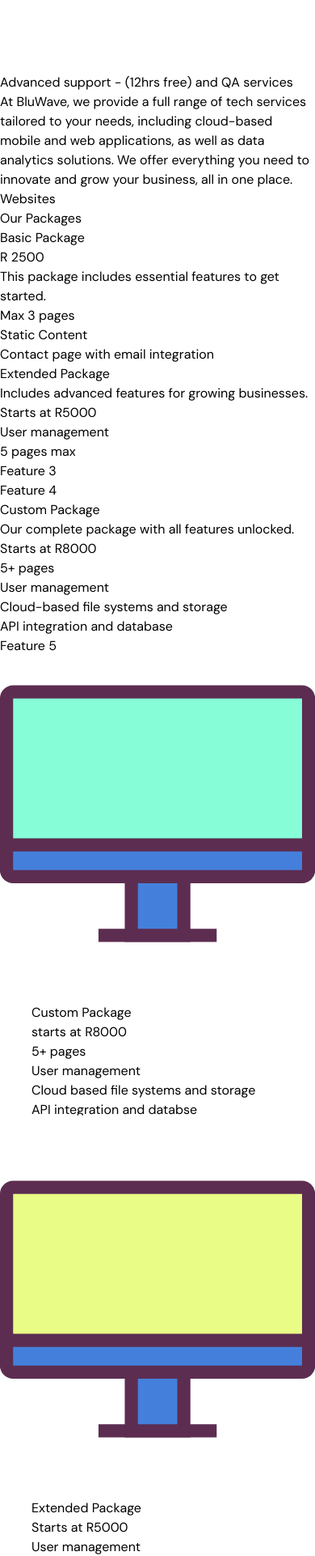
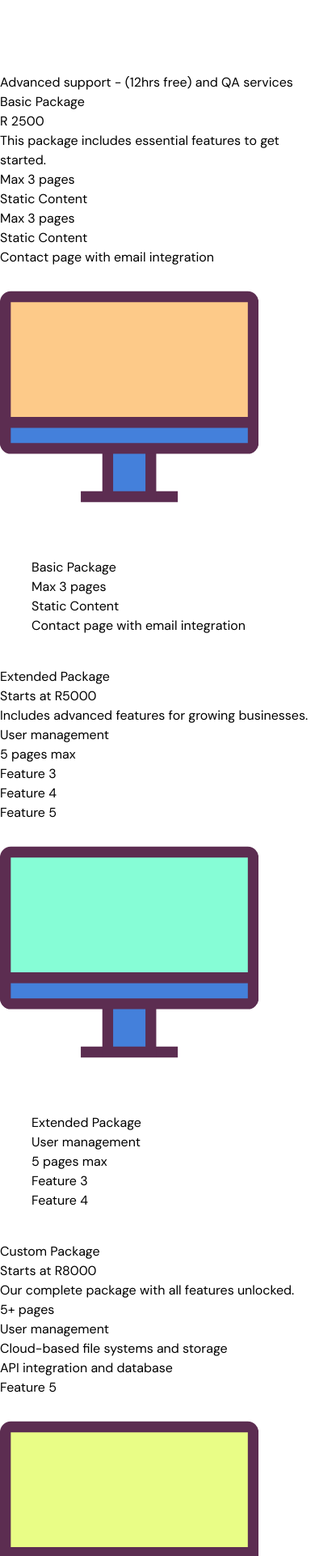
Before and after one commit to NicholasJardine/DeepBlu, a Next.js app: page /pricing in a window 390 px wide. Shown: the part 7054-8976 px from the top of the page at 81% size. Built offline with nearby package versions, Linux system fonts and the light colour scheme.

Commit message:
added more to website pricing

```diff
--- a/src/sections/WebDev.tsx
+++ b/src/sections/WebDev.tsx
@@ -1,52 +1,239 @@
+
+// "use client";
+// import ArrowIcon from '@/assets/arrow-right.svg'
+// import cogImage from '@/assets/cog.png'
+
+// import cylinderImage from '@/assets/cylinder.png'
+// import noodleImage from '@/assets/noodle.png'
+
+// import Image from 'next/image';
+// import {motion, useScroll, useTransform, useMotionValueEvent} from 'framer-motion'
+// import { useRef } from 'react';
+// import LottieAnimation from '@/components/waves';
+// import ServicesGrid from '@/components/services_grid';
+// export const WebDev = () => {
+//   const heroRef = useRef(null);
+//   const {scrollYProgress} = useScroll({
+//     target: heroRef,
+//     offset: ["start end", "end start"]
+//   });
+
+//   const translateY = useTransform(scrollYProgress, [0,1], [150,-150]);
+
+//   return (
+
+//     <section ref={heroRef} className='mt-4 pt-8 pb-20 md:pt-5 md:pb-10 bg-[radial-gradient(ellipse_200%_100%_at_bottom_left,#183EC2,#EAEEFE_86%)] overflow-x-clip'>
+//       <div className="container">
+//         <div className='md:flex flex-col items-center'>
+//         {/* <h1 className="text-5xl md:text-7xl font-bold tracking-tighter bg-gradient-to-b from-black to-[#001E80] text-transparent bg-clip-text mt-6">One stop shop</h1> */}
+//         <div className='md:w-[65%] md:mr-16 text-center'>
+//         {/* <div className="tag">Version 2.0 is here</div> */}
+//         {/* <p className="text-xl text-[#010D3E] tracking-tight mt-6">At BluWave, we offer a comprehensive range of tech services tailored to your needs. Whether it's cloud-based mobile and web applications or advanced data science solutions, we provide everything you need to innovate and grow your business—all in one place.</p> */}
+//           <p className="text-lg text-[#010D3E] tracking-tight mt-6">
+//           At BluWave, we provide a full range of tech services tailored to your needs, including cloud-based mobile and web applications, as well as data analytics solutions. We offer everything you need to innovate and grow your business, all in one place.</p>
+
+//           <h3 className="section-description lg:mt-16 tag-2 mb-16">Websites</h3>
+
+
+//         </div>
+//         <div className='mt-20 md:mt-0 md:h-[648px] md:flex-1 relative'>
+//         {/* <ServicesGrid/> */}
+//         <section className="py-16 bg-transparent">
+//   <div className="container mx-auto px-6 lg:px-16">
+//     <div className="grid grid-cols-1 lg:grid-cols-2 gap-12 items-center">
+//       {/* First Column: Packages and Features */}
+//       <div>
+//         <h1 className="text-3xl font-bold mb-6">Our Packages</h1>
+//         <div className="space-y-8">
+//   {/* Package 1: Basic Package */}
+//   <div className="bg-black text-white p-6 rounded-lg shadow-lg">
+//     <h3 className="text-xl font-semibold">Basic Package</h3>
+//     <h4>R 2500</h4>
+//     <p className="mt-2 text-gray-300">
+//       This package includes essential features to get started.
+//     </p>
+//     <ul className="mt-4 list-disc list-inside space-y-2">
+//       <li>Max 3 pages</li>
+//       <li>Static Content</li>
+//       <li>Contact page with email integration</li>
+//     </ul>
+//   </div>
+
+//   {/* Package 2: Extended Package */}
+//   <div className="bg-black text-white p-6 rounded-lg shadow-lg">
+//     <h3 className="text-xl font-semibold">Extended Package</h3>
+//     <p className="mt-2 text-gray-300">
+//       Includes advanced features for growing businesses.
+//     </p>
+//     <ul className="mt-4 list-disc list-inside space-y-2">
+//       <h2 className="text-lg font-bold text-white">Starts at R5000</h2>
+//       <li>User management</li>
+//       <li>5 pages max</li>
+//       <li>Feature 3</li>
+//       <li>Feature 4</li>
+//     </ul>
+//   </div>
+
+//   {/* Package 3: Custom Package */}
+//   <div className="bg-black text-white p-6 rounded-lg shadow-lg">
+//     <h3 className="text-xl font-semibold">Custom Package</h3>
+//     <p className="mt-2 text-gray-300">
+//       Our complete package with all features unlocked.
+//     </p>
+//     <ul className="mt-4 list-disc list-inside space-y-2">
+//       <h2 className="text-lg font-bold text-white">Starts at R8000</h2>
+//       <li>5+ pages</li>
+//       <li>User management</li>
+//       <li>Cloud-based file systems and storage</li>
+//       <li>API integration and database</li>
+//       <li>Feature 5</li>
+//     </ul>
+//   </div>
+// </div>
+
+//       </div>
+
+//       {/* Second Column: Image */}
+//       <div className="relative flex justify-center ">
+//   {/* SVG Image */}
+//   <Image
+//     src="/computer-2.svg"
+//     alt="Computer Screen"
+//     width={320}
+//     height={320}
+//     className="rounded-lg"
+//   />
+
+//   {/* Superimposed Package Content */}
+//   <div
+//     className="absolute inset-0 flex items-center justify-center"
+//     style={{
+//       padding: '10%',   // Adds padding to fit the content neatly inside the SVG screen
+//       overflow: 'hidden',  // Ensures no content spills out
+//       clipPath: 'inset(10% 10% 20% 10%)',  // Constrains the content to the SVG screen
+//     }}
+//   >
+//     <div className="bg-transparent p-4 rounded-md shadow-lg w-full h-full overflow-auto">
+//     <h3 className="text-xl font-semibold">Custom Package</h3>
+//             {/* <p className="mt-2 text-gray-600">Our complete package with all features unlocked.</p> */}
+//             <ul className="mt-2 list-disc list-inside text-sm space-y-1">
+//             <h2>starts at R8000</h2>
+
+//               <li>5+ pages</li>
+//               <li>User management</li>
+//               <li>Cloud based file systems and storage</li>
+//               <li>API integration and databse</li>
+//             </ul>
+//     </div>
+//   </div>
+// </div>
+
+
+// <div className="relative flex justify-center ">
+//   {/* SVG Image */}
+//   <Image
+//     src="/computer-3.svg"
+//     alt="Computer Screen"
+//     width={320}
+//     height={320}
+//     className="rounded-lg"
+//   />
+
+//   {/* Superimposed Package Content */}
+//   <div
+//     className="absolute inset-0 flex items-center justify-center"
+//     style={{
+//       padding: '10%',   // Adds padding to fit the content neatly inside the SVG screen
+//       overflow: 'hidden',  // Ensures no content spills out
+//       clipPath: 'inset(10% 10% 20% 10%)',  // Constrains the content to the SVG screen
+//     }}
+//   >
+//     <div className="bg-transparent p-4 rounded-md shadow-lg w-full h-full overflow-auto">
+//       <h3 className="text-lg font-bold text-center truncate">Extended Package</h3>
+//       <p className="mt-2 text-gray-600 text-sm text-center">
+//         Starts at R5000
+//       </p>
+//       <ul className="mt-2 list-disc list-inside text-sm space-y-1">
+//         <li>User management</li>
+//         <li>5 pages max</li>
+//         <li>Feature 3</li>
+//         <li>Feature 4</li>
+//       </ul>
+//     </div>
+//   </div>
+// </div>
+
+// <div className="relative flex justify-center ">
+//   {/* SVG Image */}
+//   <Image
+//     src="/computer.svg"
+//     alt="Computer Screen"
+//     width={320}
+//     height={320}
+//     className="rounded-lg"
+//   />
+
+//   {/* Superimposed Package Content */}
+//   <div
+//     className="absolute inset-0 flex items-center justify-center"
+//     style={{
+//       padding: '10%',   // Adds padding to fit the content neatly inside the SVG screen
+//       overflow: 'hidden',  // Ensures no content spills out
+//       clipPath: 'inset(10% 10% 20% 10%)',  // Constrains the content to the SVG screen
+//     }}
+//   >
+//     <div className="bg-transparent p-4 rounded-md shadow-lg w-full h-full overflow-auto">
+//     <h3 className="text-xl font-semibold">Basic Package</h3>
+//             <h4>R 2500</h4>
+//             {/* <p className="mt-2 text-gray-600">This package includes essential features to get started.</p> */}
+//             <ul className="mt-2 list-disc list-inside text-sm space-y-1">              <li>Max 3 pages</li>
+//               <li>Static Content</li>
+//               <li>Contact page with email integration</li>
+//             </ul>
+
+//     </div>
+//   </div>
+// </div>
+
+//     </div>
+//   </div>
+// </section>
+
+
+//       </div>
+//       </div>
+//       </div>
+//     </section>
+//   );
+// };
+
 
 "use client";
-import ArrowIcon from '@/assets/arrow-right.svg'
-import cogImage from '@/assets/cog.png'
+import Image from 'next/image';
+import { useRef } from 'react';
+import { motion, useScroll, useTransform } from 'framer-motion';
 
-import cylinderImage from '@/assets/cylinder.png'
-import noodleImage from '@/assets/noodle.png'
-
-import Image from 'next/image';
-import {motion, useScroll, useTransform, useMotionValueEvent} from 'framer-motion'
-import { useRef } from 'react';
-import LottieAnimation from '@/components/waves';
-import ServicesGrid from '@/components/services_grid';
 export const WebDev = () => {
   const heroRef = useRef(null);
-  const {scrollYProgress} = useScroll({
+  const { scrollYProgress } = useScroll({
     target: heroRef,
-    offset: ["start end", "end start"]
+    offset: ['start end', 'end start'],
   });
 
-  const translateY = useTransform(scrollYProgress, [0,1], [150,-150]);
+  const translateY = useTransform(scrollYProgress, [0, 1], [150, -150]);
 
   return (
+    <section
+      ref={heroRef}
+      className="mt-4 pt-8 pb-20 md:pt-5 md:pb-10 bg-[radial-gradient(ellipse_200%_100%_at_bottom_left,#183EC2,#EAEEFE_86%)] overflow-x-clip"
+    >
+      <div className="container mx-auto px-6 lg:px-16">
 
-    <section ref={heroRef} className='mt-4 pt-8 pb-20 md:pt-5 md:pb-10 bg-[radial-gradient(ellipse_200%_100%_at_bottom_left,#183EC2,#EAEEFE_86%)] overflow-x-clip'>
-      <div className="container">
-        <div className='md:flex flex-col items-center'>
-        {/* <h1 className="text-5xl md:text-7xl font-bold tracking-tighter bg-gradient-to-b from-black to-[#001E80] text-transparent bg-clip-text mt-6">One stop shop</h1> */}
-        <div className='md:w-[65%] md:mr-16 text-center'>
-        {/* <div className="tag">Version 2.0 is here</div> */}
-        {/* <p className="text-xl text-[#010D3E] tracking-tight mt-6">At BluWave, we offer a comprehensive range of tech services tailored to your needs. Whether it's cloud-based mobile and web applications or advanced data science solutions, we provide everything you need to innovate and grow your business—all in one place.</p> */}
-          <p className="text-lg text-[#010D3E] tracking-tight mt-6">
-          At BluWave, we provide a full range of tech services tailored to your needs, including cloud-based mobile and web applications, as well as data analytics solutions. We offer everything you need to innovate and grow your business, all in one place.</p>
+        <div className="space-y-16">
 
-          <h3 className="section-description lg:mt-16 tag-2 mb-16">Websites</h3>
-
-
-        </div>
-        <div className='mt-20 md:mt-0 md:h-[648px] md:flex-1 relative'>
-        {/* <ServicesGrid/> */}
-        <section className="py-16 bg-transparent">
-  <div className="container mx-auto px-6 lg:px-16">
-    <div className="grid grid-cols-1 lg:grid-cols-2 gap-12 items-center">
-      {/* First Column: Packages and Features */}
-      <div>
-        <h1 className="text-3xl font-bold mb-6">Our Packages</h1>
-        <div className="space-y-8">
-  {/* Package 1: Basic Package */}
-  <div className="bg-black text-white p-6 rounded-lg shadow-lg">
+          {/* Row 1: Basic Package */}
+          <div className="flex flex-col md:flex-row md: justify-around items-center">
+            <div className="bg-black text-white p-6 rounded-lg shadow-lg w-full md:w-1/2">
               <h3 className="text-xl font-semibold">Basic Package</h3>
               <h4>R 2500</h4>
               <p className="mt-2 text-gray-300">
@@ -55,104 +242,76 @@
               <ul className="mt-4 list-disc list-inside space-y-2">
               <li>Max 3 pages</li>
               <li>Static Content</li>
+              <li>Max 3 pages</li>
+              <li>Static Content</li>
                 <li>Contact page with email integration</li>
               </ul>
             </div>
 
-  {/* Package 2: Extended Package */}
-  <div className="bg-black text-white p-6 rounded-lg shadow-lg">
+            <div className="relative flex justify-center">
+              <Image
+                src="/computer.svg"
+                alt="Computer Screen"
+                width={320}
+                height={320}
+                className="rounded-lg"
+              />
+              <div
+                className="absolute inset-0 flex items-center justify-center"
+                style={{
+                  padding: '10%',
+                  overflow: 'hidden',
+                  clipPath: 'inset(10% 10% 20% 10%)',
+                }}
+              >
+                <div className="bg-transparent p-4 rounded-md shadow-lg w-full h-full overflow-auto">
+                  <h3 className="text-xl font-semibold">Basic Package</h3>
+                  <ul className="mt-2 list-disc list-inside text-sm space-y-1">
+                    <li>Max 3 pages</li>
+                    <li>Static Content</li>
+                    <li>Contact page with email integration</li>
+                  </ul>
+                </div>
+              </div>
+            </div>
+          </div>
+
+          {/* Row 2: Extended Package */}
+          <div className="flex flex-col md:flex-row justify-around items-center gap-12">
+            <div className="bg-black text-white p-6 rounded-lg shadow-lg w-full md:w-1/2 ">
               <h3 className="text-xl font-semibold">Extended Package</h3>
+              <h4>Starts at R5000</h4>
               <p className="mt-2 text-gray-300">
                 Includes advanced features for growing businesses.
               </p>
               <ul className="mt-4 list-disc list-inside space-y-2">
-      <h2 className="text-lg font-bold text-white">Starts at R5000</h2>
-      <li>User management</li>
+                <li className='text-sm'>User management</li>
                 <li>5 pages max</li>
                 <li>Feature 3</li>
                 <li>Feature 4</li>
+                <li>Feature 5</li>
+
               </ul>
             </div>
 
-  {/* Package 3: Custom Package */}
-  <div className="bg-black text-white p-6 rounded-lg shadow-lg">
-    <h3 className="text-xl font-semibold">Custom Package</h3>
-    <p className="mt-2 text-gray-300">
-      Our complete package with all features unlocked.
-    </p>
-    <ul className="mt-4 list-disc list-inside space-y-2">
-      <h2 className="text-lg font-bold text-white">Starts at R8000</h2>
-      <li>5+ pages</li>
-      <li>User management</li>
-      <li>Cloud-based file systems and storage</li>
-      <li>API integration and database</li>
-      <li>Feature 5</li>
-    </ul>
-  </div>
-</div>
-
-      </div>
-
-      {/* Second Column: Image */}
-      <div className="relative flex justify-center ">
-  {/* SVG Image */}
+            <div className="relative flex justify-center">
               <Image
                 src="/computer-2.svg"
                 alt="Computer Screen"
-    width={400}
-    height={400}
+                width={320}
+                height={320}
                 className="rounded-lg"
               />
-
-  {/* Superimposed Package Content */}
               <div
                 className="absolute inset-0 flex items-center justify-center"
                 style={{
-      padding: '10%',   // Adds padding to fit the content neatly inside the SVG screen
-      overflow: 'hidden',  // Ensures no content spills out
-      clipPath: 'inset(10% 10% 20% 10%)',  // Constrains the content to the SVG screen
+                  padding: '10%',
+                  overflow: 'hidden',
+                  clipPath: 'inset(10% 10% 20% 10%)',
                 }}
               >
                 <div className="bg-transparent p-4 rounded-md shadow-lg w-full h-full overflow-auto">
-    <h3 className="text-xl font-semibold">Custom Package</h3>
-            {/* <p className="mt-2 text-gray-600">Our complete package with all features unlocked.</p> */}
-            <ul className="mt-2 list-disc list-inside text-sm space-y-1">
-            <h2>starts at R8000</h2>
-
-              <li>5+ pages</li>
-              <li>User management</li>
-              <li>Cloud based file systems and storage</li>
-              <li>API integration and databse</li>
-            </ul>
-    </div>
-  </div>
-</div>
-
-
-<div className="relative flex justify-center ">
-  {/* SVG Image */}
-  <Image
-    src="/computer-3.svg"
-    alt="Computer Screen"
-    width={400}
-    height={400}
-    className="rounded-lg"
-  />
-
-  {/* Superimposed Package Content */}
-  <div
-    className="absolute inset-0 flex items-center justify-center"
-    style={{
-      padding: '10%',   // Adds padding to fit the content neatly inside the SVG screen
-      overflow: 'hidden',  // Ensures no content spills out
-      clipPath: 'inset(10% 10% 20% 10%)',  // Constrains the content to the SVG screen
-    }}
-  >
-    <div className="bg-transparent p-4 rounded-md shadow-lg w-full h-full overflow-auto">
-      <h3 className="text-lg font-bold text-center truncate">Extended Package</h3>
-      <p className="mt-2 text-gray-600 text-sm text-center">
-        Starts at R5000
-      </p>
+                  <h3 className="text-xl font-semibold">Extended Package</h3>
                   <ul className="mt-2 list-disc list-inside text-sm space-y-1">
                     <li>User management</li>
                     <li>5 pages max</li>
@@ -162,44 +321,52 @@
                 </div>
               </div>
             </div>
+          </div>
 
-<div className="relative flex justify-center ">
-  {/* SVG Image */}
+          {/* Row 3: Custom Package */}
+          <div className="flex flex-col md:flex-row justify-around items-center">
+            <div className="bg-black text-white p-6 rounded-lg shadow-lg w-full md:w-1/2">
+              <h3 className="text-xl font-semibold">Custom Package</h3>
+              <h4>Starts at R8000</h4>
+              <p className="mt-2 text-gray-300">
+                Our complete package with all features unlocked.
+              </p>
+              <ul className="mt-4 list-disc list-inside space-y-2 text-sm">
+                <li>5+ pages</li>
+                <li>User management</li>
+                <li>Cloud-based file systems and storage</li>
+                <li>API integration and database</li>
+                <li>Feature 5</li>
+              </ul>
+            </div>
+
+            <div className="relative flex justify-center">
               <Image
-    src="/computer.svg"
+                src="/computer-3.svg"
                 alt="Computer Screen"
-    width={400}
-    height={400}
+                width={320}
+                height={320}
                 className="rounded-lg"
               />
-
-  {/* Superimposed Package Content */}
               <div
                 className="absolute inset-0 flex items-center justify-center"
                 style={{
-      padding: '10%',   // Adds padding to fit the content neatly inside the SVG screen
-      overflow: 'hidden',  // Ensures no content spills out
-      clipPath: 'inset(10% 10% 20% 10%)',  // Constrains the content to the SVG screen
+                  padding: '10%',
+                  overflow: 'hidden',
+                  clipPath: 'inset(10% 10% 20% 10%)',
                 }}
               >
                 <div className="bg-transparent p-4 rounded-md shadow-lg w-full h-full overflow-auto">
-    <h3 className="text-xl font-semibold">Basic Package</h3>
-            <h4>R 2500</h4>
-            {/* <p className="mt-2 text-gray-600">This package includes essential features to get started.</p> */}
-            <ul className="mt-2 list-disc list-inside text-sm space-y-1">              <li>Max 3 pages</li>
-              <li>Static Content</li>
-              <li>Contact page with email integration</li>
+                  <h6 className="text-xl font-semibold">Custom Package</h6>
+                  <ul className=" list-disc list-inside space-y-1 text-sm">
+                    <li>5+ pages</li>
+                    <li>User management</li>
+                    <li>Cloud-based file systems and storage</li>
+                    <li>API integration and database</li>
                   </ul>
-
                 </div>
               </div>
             </div>
-
-    </div>
-  </div>
-</section>
-
-
           </div>
         </div>
       </div>
```
Lines whose indentation alone changed are shown as unchanged.
